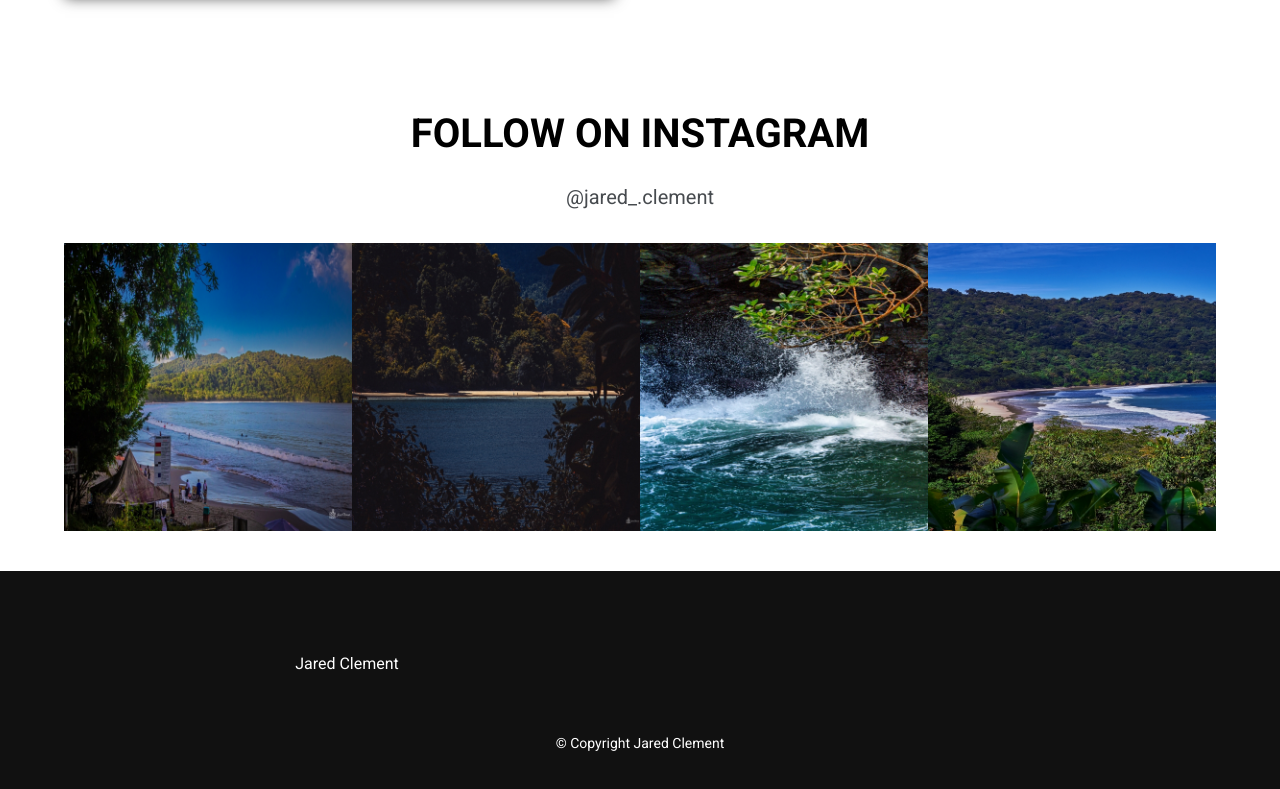
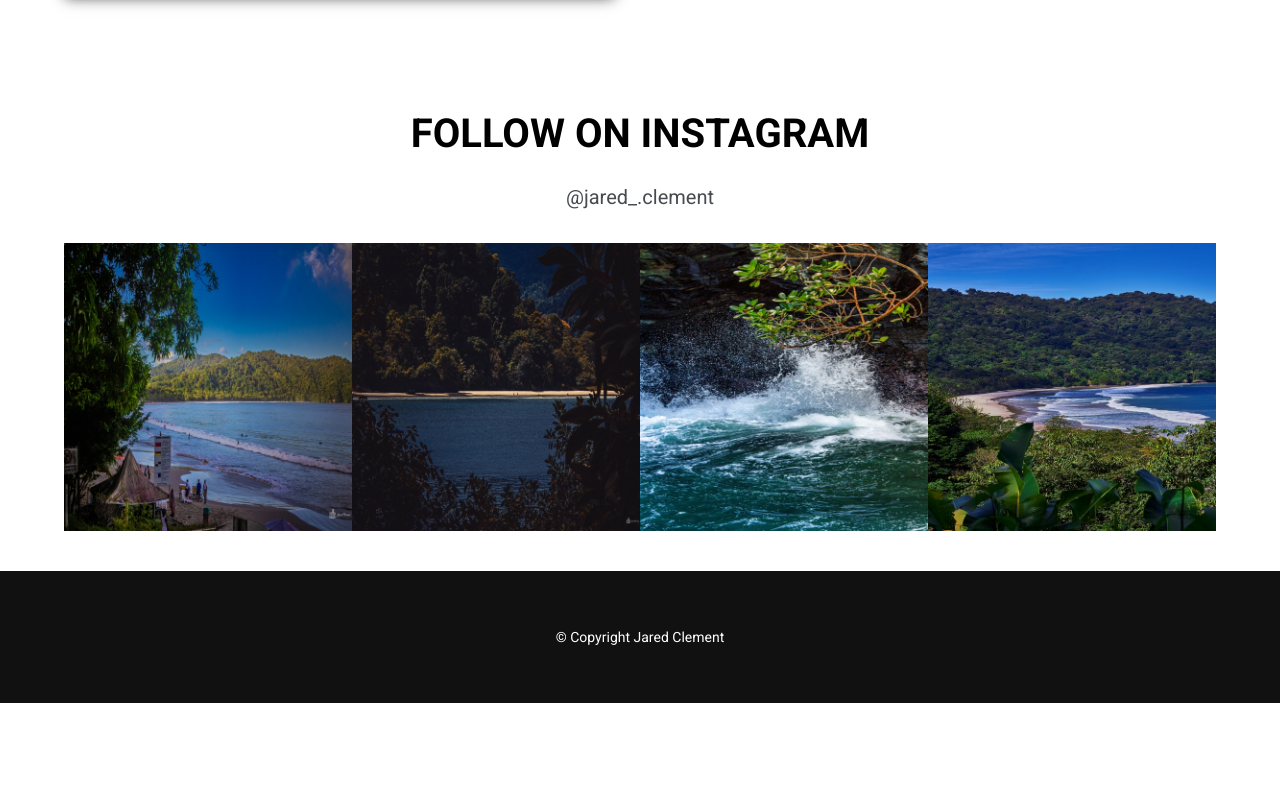
Before and after one commit to jaredclement/photography, a plain HTML site: page index.html in a window 1280 px wide. Shown: the part 1578-2367 px from the top of the page. After the commit the page ends 2281 px from the top, so only its background shows below. Drawn offline with Linux system fonts and the light colour scheme.

Commit message:
Add files via upload

```diff
--- a/index.html
+++ b/index.html
@@ -122,12 +122,6 @@
 
         <!-- footer -->
         <footer class = "footer">
-            <div class = "footer-container container">
-                <div>
-                    Jared Clement
-                </div>
-
-            </div>
             <p>&copy; Copyright Jared Clement</p>
         </footer>
         <!-- end of footer -->
```
